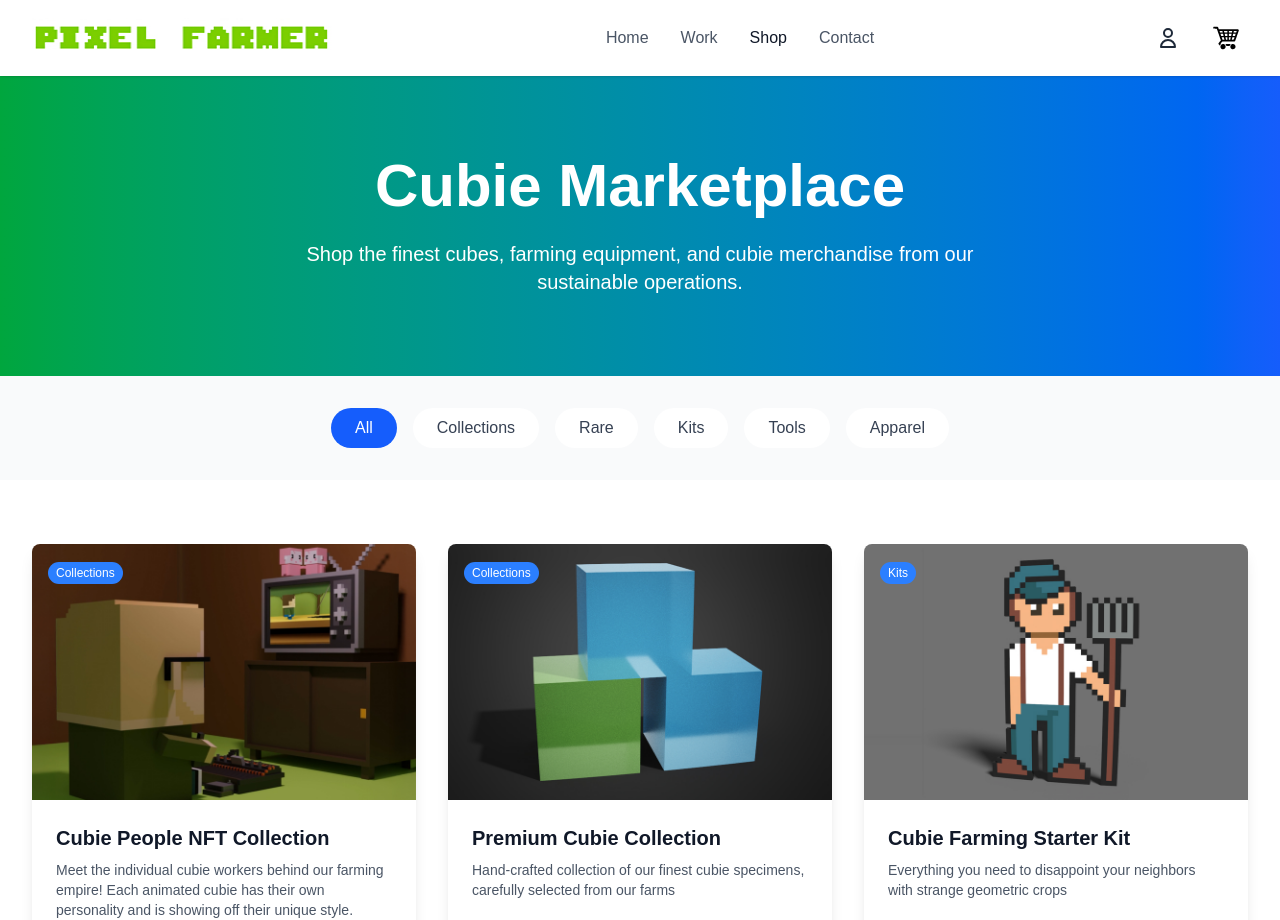
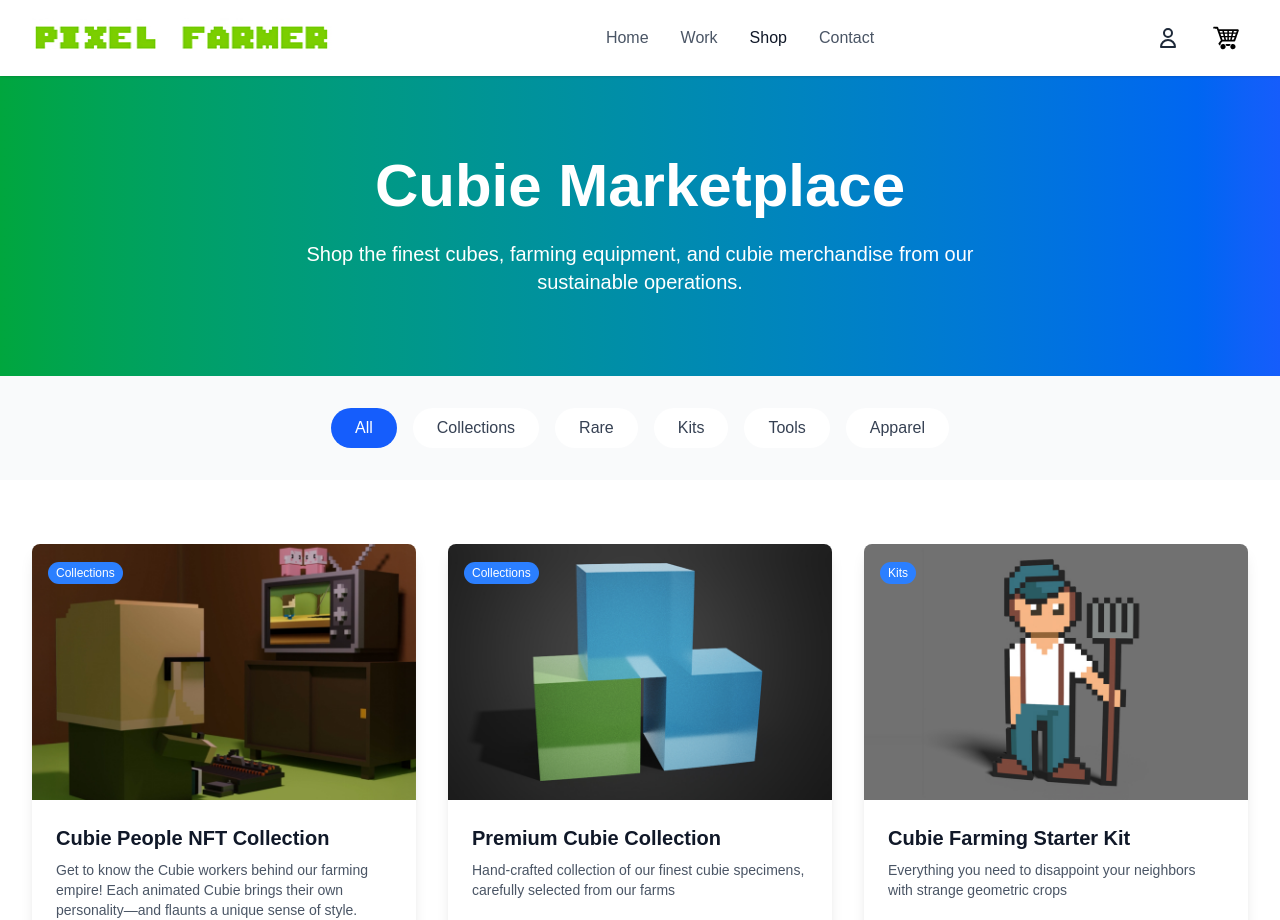
Before and after one commit to pixel-farmer/artwork, a Next.js app: page /shop in a window 1280 px wide. Shown: the top 920 px of the page. Built offline with nearby package versions, Linux system fonts and the light colour scheme.

Commit message:
foundation

```diff
--- a/src/app/shop/page.js
+++ b/src/app/shop/page.js
@@ -24,7 +24,7 @@ export default function Shop() {
       price: 'ETH',
       image: "/images/pitfall.jpg",
       category: "Collections",
-      description: "Meet the individual cubie workers behind our farming empire! Each animated cubie has their own personality and is showing off their unique style.",
+      description: "Get to know the Cubie workers behind our farming empire! Each animated Cubie brings their own personality—and flaunts a unique sense of style.",
       foundationUrl: "https://foundation.app/@Pixel-Farmer"
     },
     {
```
